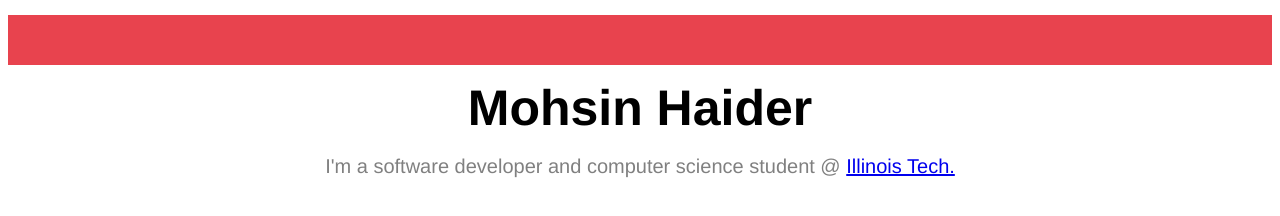
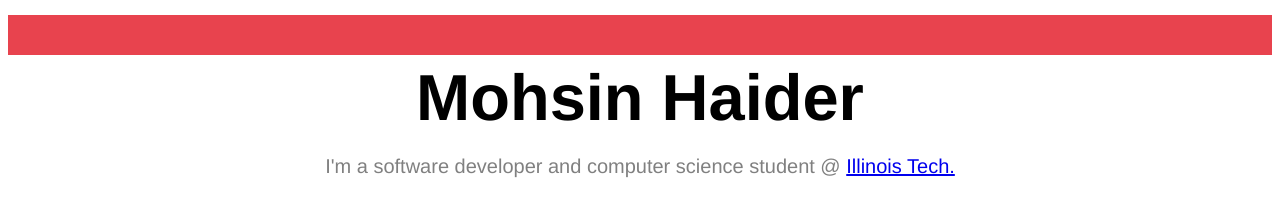
Before and after one commit to mohsinhaider/mohsinhaider.github.io, a plain HTML site: page index.html in a window 1280 px wide. Drawn offline with Linux system fonts and the light colour scheme.

```diff
--- a/style.css
+++ b/style.css
@@ -1,14 +1,16 @@
 h1 {
 	font-family: "Helvetica Neue", Helvetica, Arial, sans-serif;
-	font-size: 50px;
+	font-size: 65px;
 	font-style: normal;
 	font-variant: normal;
 	font-weight: 800;
 	line-height: 26.4px;
-        border-top: 50px solid #E8434E;
+        border-top: 40px solid #E8434E;
         text-align: center;
         margin-top: 15px;
         padding-top: 30px;
+        margin-right: none;
+        margin-left: none;
 }
 
 #info {
```
